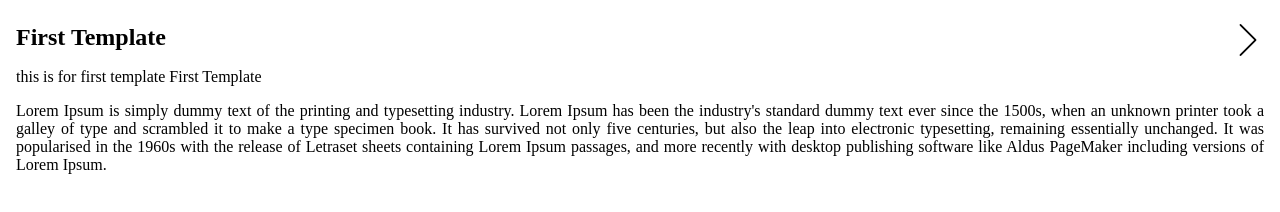
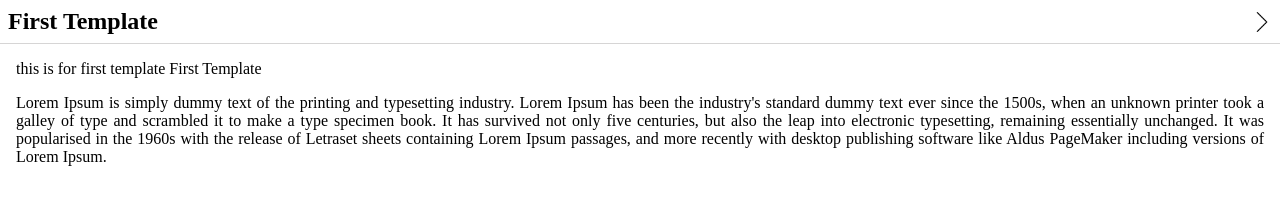
Before and after one commit to aubrijesh/Routerjs, a plain HTML site: page index.html in a window 1280 px wide. Drawn offline with Linux system fonts and the light colour scheme.

Commit message:
Brijesh: activity css design changed

```diff
--- a/css/index.css
+++ b/css/index.css
@@ -2,7 +2,7 @@ html, body {
 	height: 100%;
 }
 body {
-	background-color: #fdfdfd;
+	background-color: #d6d5d5;
 	margin: 0;
 	overflow: hidden;
 }
@@ -12,20 +12,28 @@ body .router {
 section header {
 	display: flex;
 	flex-direction: row;
-	padding: .5em 0;
+	padding: .5em;
+	border-bottom: 1px solid #d6d5d5;
 }
 section header .next {
 	order: 1;
 	text-align: right;
+	justify-content: flex-end;
 }
 section header .prev {
 	order: -1;
 	text-align: left;
+	justify-content: flex-start;
 }
 section header .next,
 section header .prev {
 	width: 50px;
-
+	display: flex;
+    align-items: center;
+}
+section header .next img,
+section header .prev img {
+	width: 40%;
 }
 section header h2 {
 	width: calc(100% - 50px);
@@ -89,8 +97,10 @@ section header h2 {
 }
 .route-slider.slide-left {
 	width: 100%;
+	left: 0 !important;
+}
+.route-slider.slide-left section .content{
 	padding: 1em;
-	left: 0 !important;
 }
 
 @-webkit-keyframes slide-left {
```
